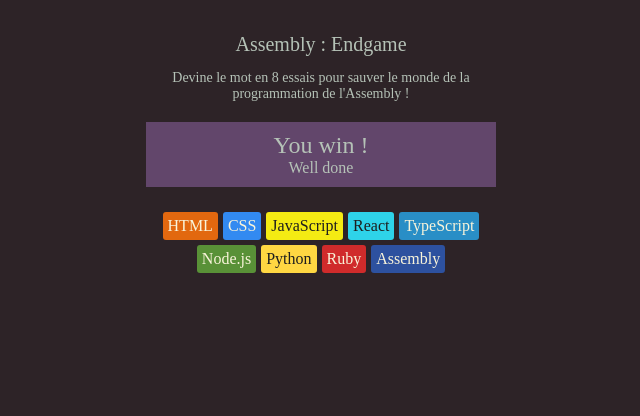
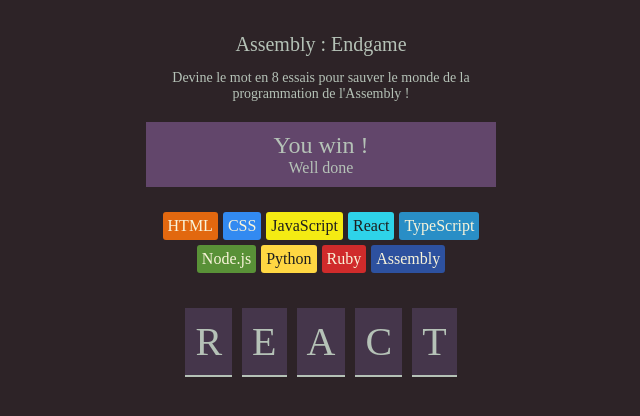
Before and after one commit to JasmiDW/pendu-project, a React (Vite) app: page / in a window 1280 px wide. Shown: the top 416 px of the page, without its empty margins (319-959 px from the left). Built offline with nearby package versions, Linux system fonts and the light colour scheme; a web font is replaced by a local one.

Commit message:
style(word css)

```diff
--- a/src/App.jsx
+++ b/src/App.jsx
@@ -1,6 +1,7 @@
 import './App.css'
 import Header from './components/Header'
 import { languages } from './languages'
+import { useState } from 'react'
 
 function App() {
   const languageElements = languages.map(lang => {
@@ -19,6 +20,14 @@
     )
 })
 
+const [currentWord, setCurrentWord] = useState("react")
+const lettersArray = currentWord.split('')
+
+const lettersLang = lettersArray.map((letter, index) => {
+  return (<span className="span-letters" key={index}>{letter}</span>)
+})
+
+
   return (
     <main>
       <Header />
@@ -31,6 +40,10 @@
       <section className="language-chips">
       {languageElements}
       </section>
+      <section className="word">
+        {lettersLang}
+      </section>
+
 
     </main>
   )
--- a/src/index.css
+++ b/src/index.css
@@ -54,3 +54,17 @@
     border-radius: 3px;
   }
 }
+
+.word {
+  display: flex;
+  justify-content: center;
+  margin-top: 30px;
+  .span-letters{
+    background-color: #45364B;
+    padding: 10px;
+    font-size: 40px;
+    border-bottom: 2px solid #B5C2B7 ;
+    margin: 5px;
+    text-transform: uppercase;
+  }
+}
```
